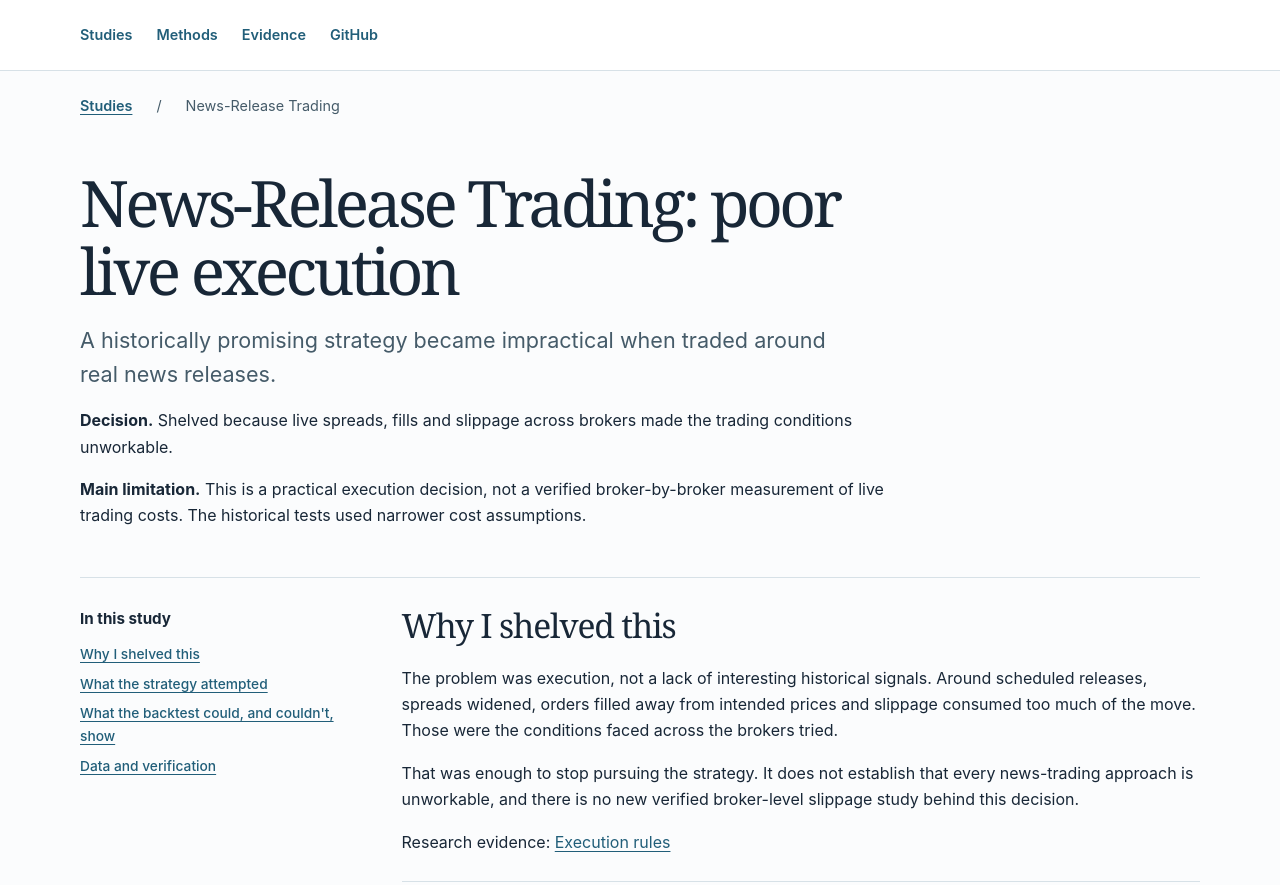
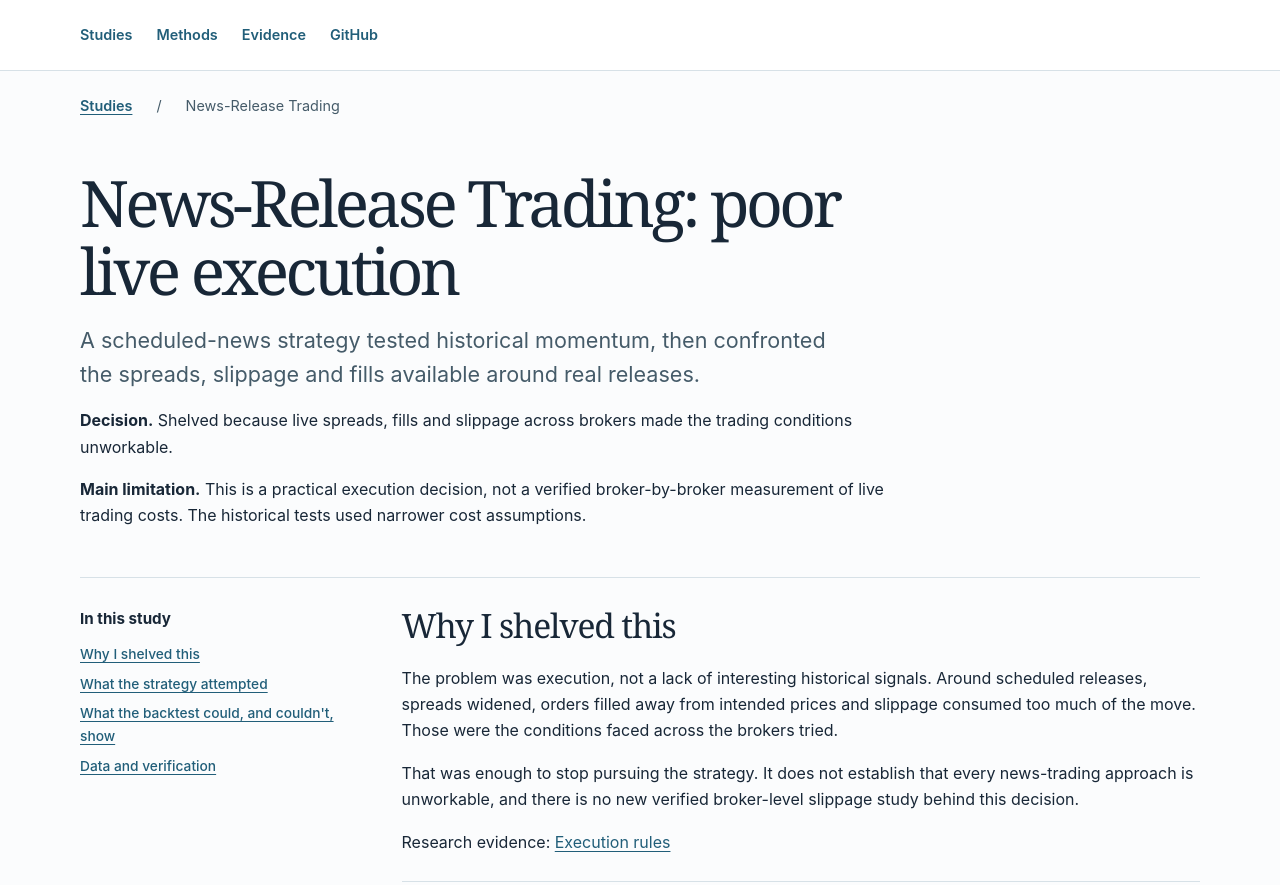
Before and after one commit to vda93/systematic-research-lab, a plain HTML site: page docs/macroimpulse.html in a window 1280 px wide. Shown: the top 885 px of the page. Drawn offline with Linux system fonts and the light colour scheme.

Commit message:
site: align article subtitles with research-first summaries

```diff
--- a/docs/macroimpulse.html
+++ b/docs/macroimpulse.html
@@ -28,7 +28,7 @@
 <span aria-hidden="true"> / </span><span aria-current="page">News-Release Trading</span></nav>
 <article><div class="article-head">
 <h1>News-Release Trading: poor live execution</h1>
-<p class="lead">A historically promising strategy became impractical when traded around real news releases.</p>
+<p class="lead">A scheduled-news strategy tested historical momentum, then confronted the spreads, slippage and fills available around real releases.</p>
 <p><strong>Decision.</strong> Shelved because live spreads, fills and slippage across brokers made the trading conditions unworkable.</p>
 <p><strong>Main limitation.</strong> This is a practical execution decision, not a verified broker-by-broker measurement of live trading costs. The historical tests used narrower cost assumptions.</p>
 </div><div class="article-layout">
```
Also changed, not shown: docs/orbindex.html (+1 -1 lines).
